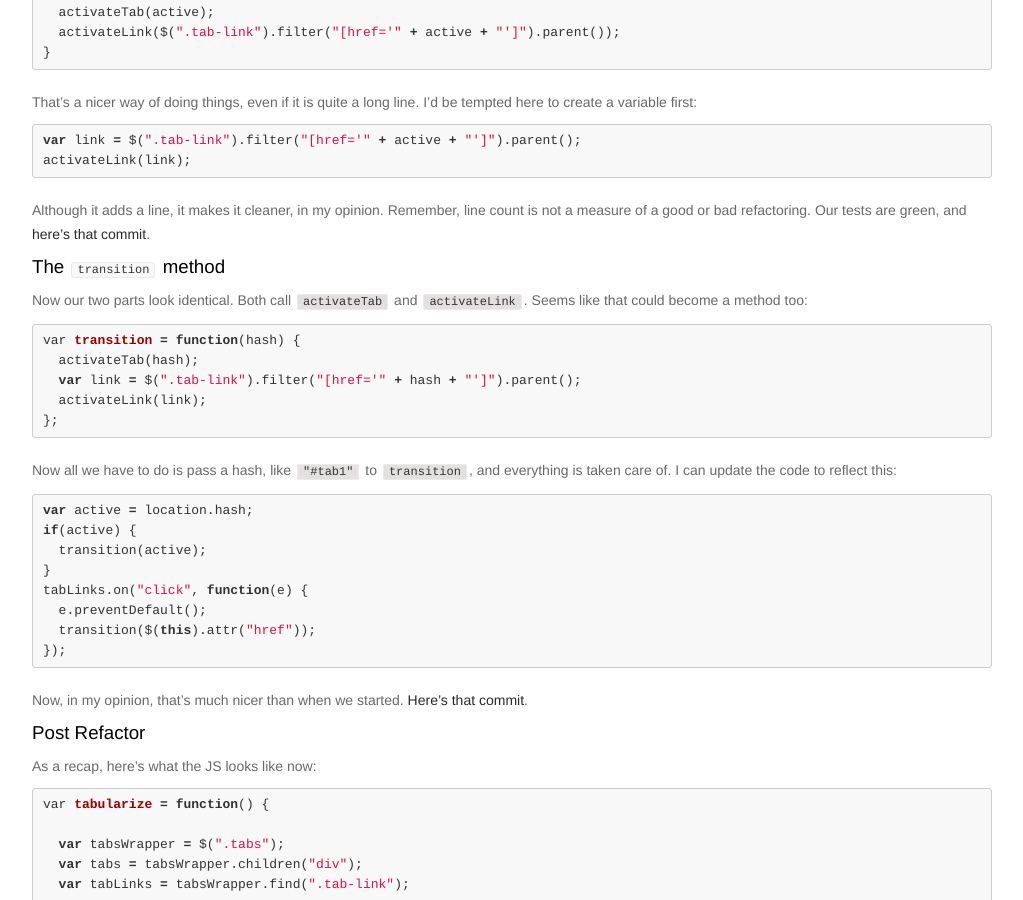
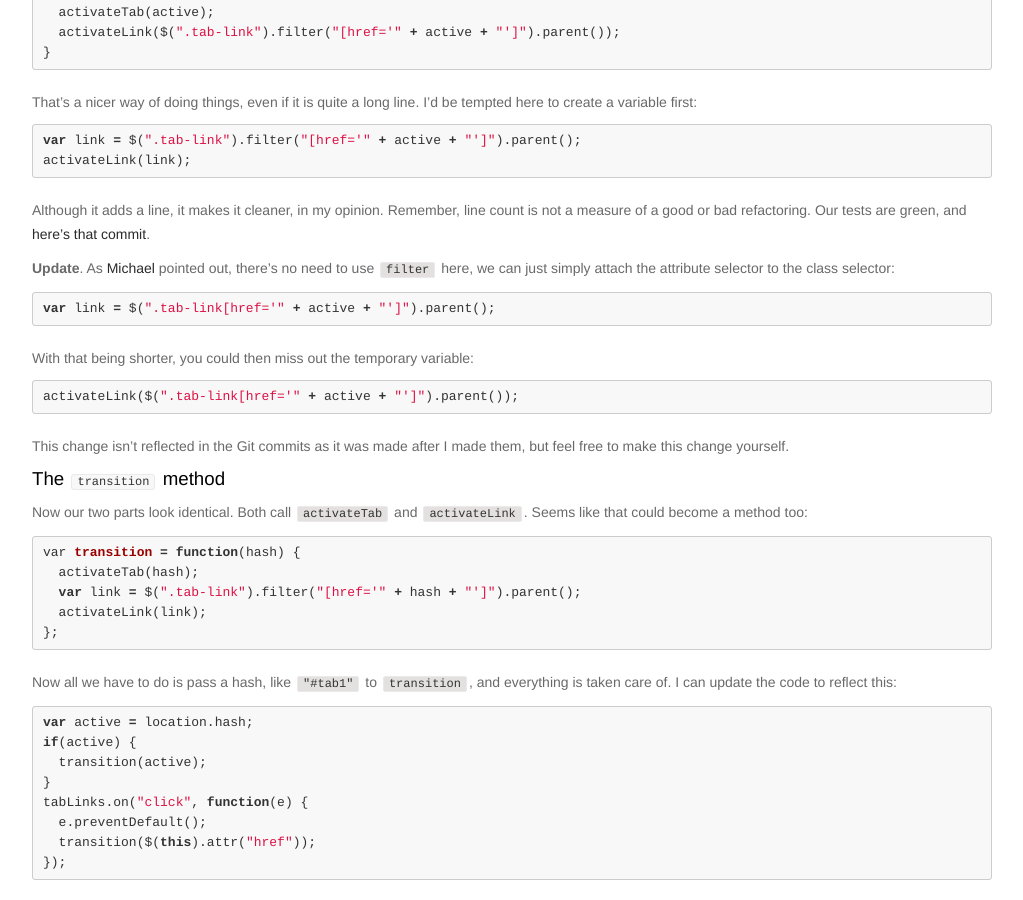
Before and after one commit to jackfranklin/javascriptplayground.com, a Jekyll site: the page built from _posts/2013-06-03-refactoring-js.md, in a window 1280 px wide and 900 px high, scrolled down 4055 px. Shown: the whole window, without its empty margins (128-1151 px from the left). Built offline with Jekyll 4.4.1, drawn with Linux system fonts in a browser that asks for light colours; nearby versions of some CDN libraries; comment, search, counter and statistics services are not loaded.

Commit message:
swap filter() out - thanks @mheap

```diff
--- a/_posts/2013-06-03-refactoring-js.md
+++ b/_posts/2013-06-03-refactoring-js.md
@@ -178,6 +178,16 @@ That's a nicer way of doing things, even if it is quite a long line. I'd be temp
 
 Although it adds a line, it makes it cleaner, in my opinion. Remember, line count is not a measure of a good or bad refactoring. Our tests are green, and [here's that commit](https://github.com/javascript-playground/refactoring-js/commit/3caea006cef342269981e9ae2fabb205064fcfdb).
 
+__Update__. As [Michael](http://twitter.com/mheap) pointed out, there's no need to use `filter` here, we can just simply attach the attribute selector to the class selector:
+
+    var link = $(".tab-link[href='" + active + "']").parent();
+
+With that being shorter, you could then miss out the temporary variable:
+
+    activateLink($(".tab-link[href='" + active + "']").parent());
+
+This change isn't reflected in the Git commits as it was made after I made them, but feel free to make this change yourself.
+
 ### The `transition` method
 
 Now our two parts look identical. Both call `activateTab` and `activateLink`. Seems like that could become a method too:
```
